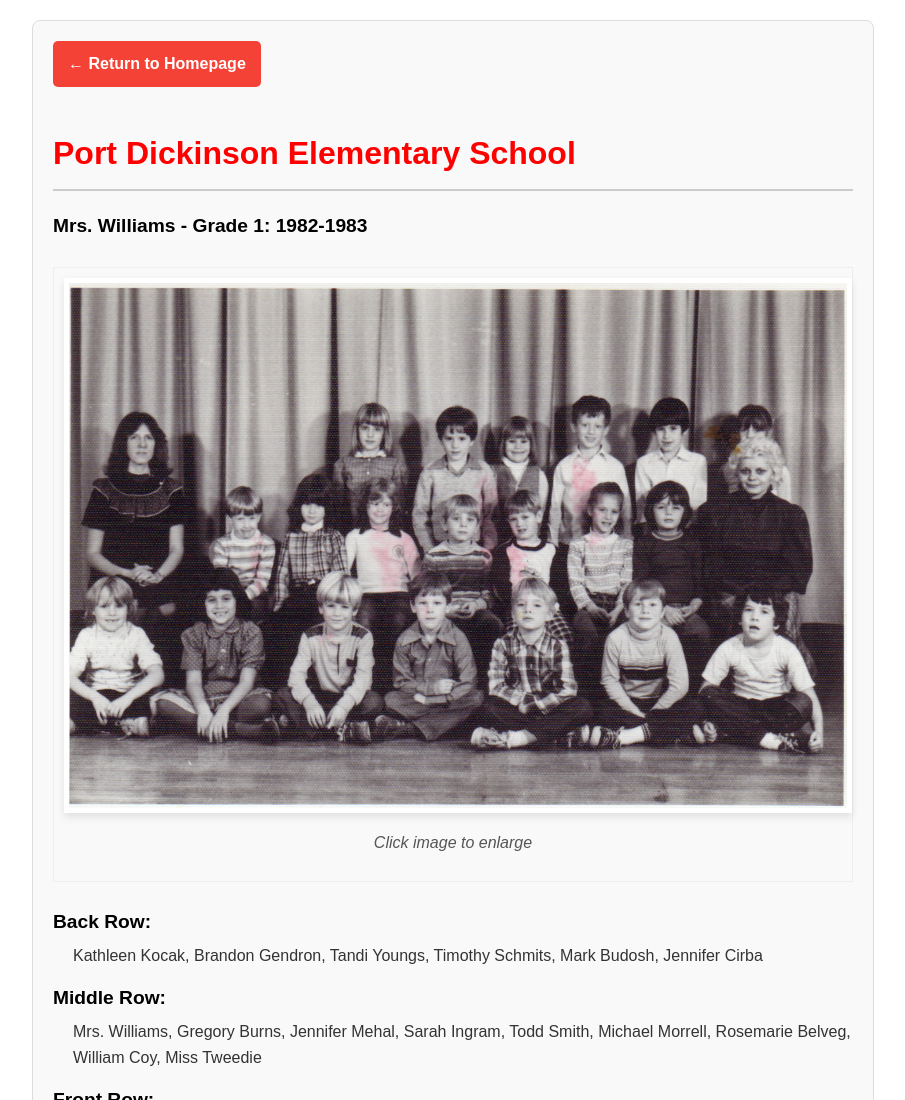
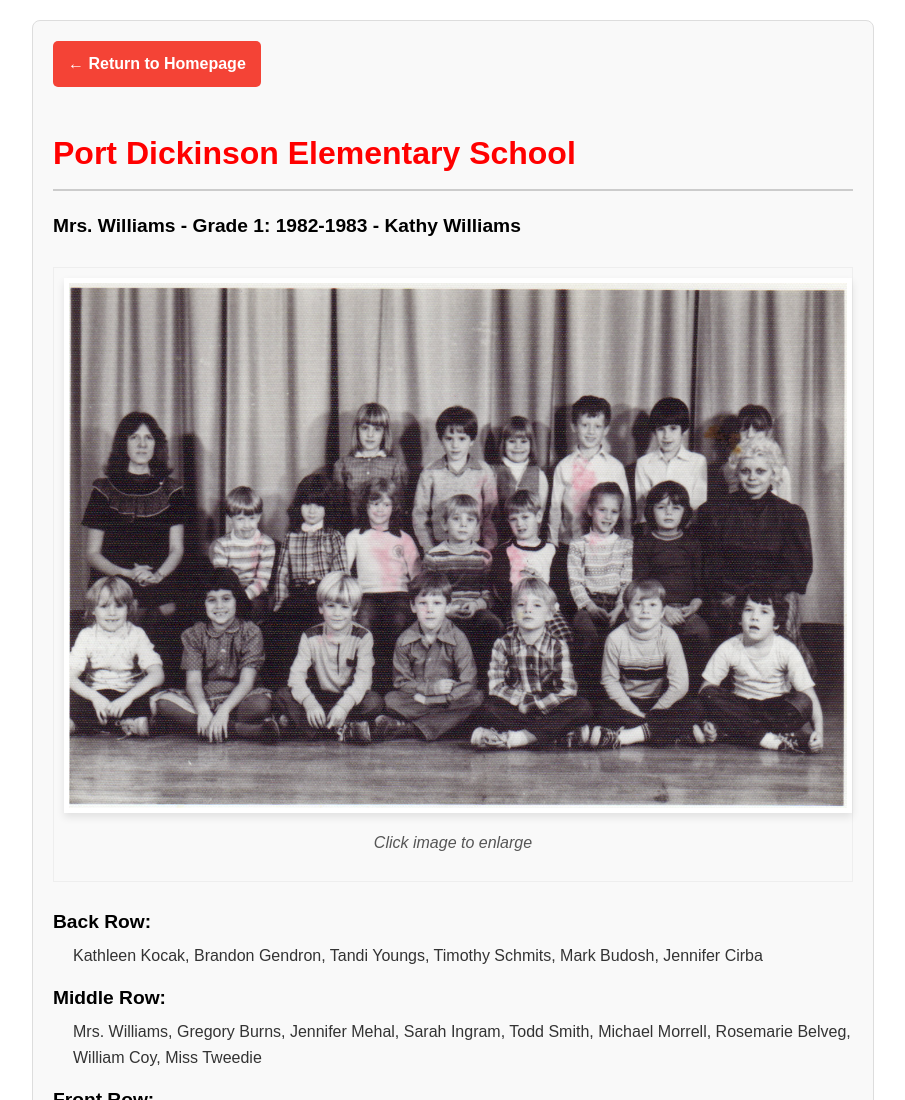
Before and after one commit to twsmedia/twsmedia.github.io, a plain HTML site: page eschool/grade1.html in a window 1280 px wide. Shown: the top 1100 px of the page, without its empty margins (187-1092 px from the left). Drawn offline with Linux system fonts and the light colour scheme.

Commit message:
Add Kathy Williams to Grade 1 page title
Updated the Grade 1 page to include Kathy Williams in the title.

```diff
--- a/eschool/grade1.html
+++ b/eschool/grade1.html
@@ -81,7 +81,7 @@
         <a href="/eschool/" class="nav-button">← Return to Homepage</a>
 
         <h1>Port Dickinson Elementary School</h1>
-        <h2>Mrs. Williams - Grade 1: 1982-1983</h2>
+        <h2>Mrs. Williams - Grade 1: 1982-1983 - Kathy Williams</h2>
 
         <div class="photo-container">
             <a href="images/grade1.jpg" target="_blank" title="Click to view full-size photo">
```
